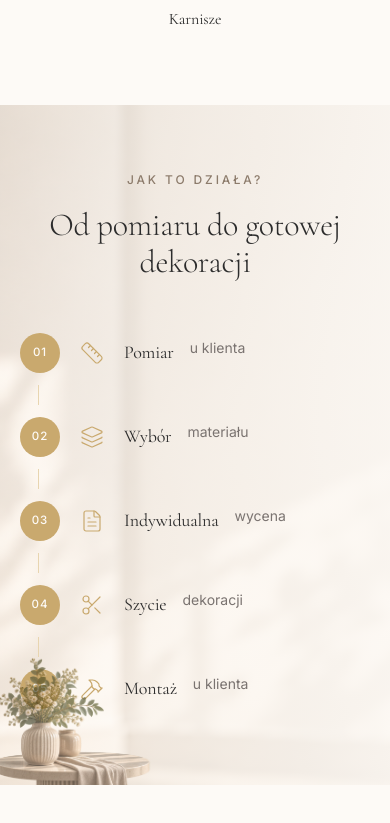
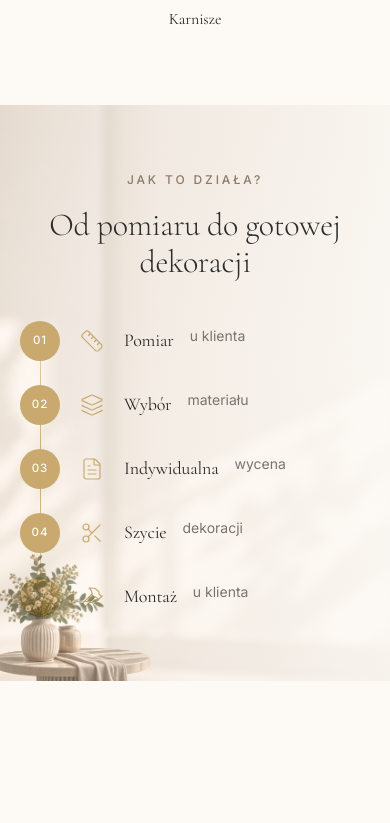
Before and after one commit to web48app/decor-prestige, a React (Vite) app in the folder decor-prestige/: page / in a window 390 px wide. Shown: the part 4086-4909 px from the top of the page. Built offline with nearby package versions, Linux system fonts and the light colour scheme.

Commit message:
Process: animated line reveal + hover dimming

```diff
--- a/decor-prestige/src/components/sections/Process/Process.jsx
+++ b/decor-prestige/src/components/sections/Process/Process.jsx
@@ -11,45 +11,12 @@ const icons = {
   montaz:  <Hammer    size={24} strokeWidth={1.2} />,
 };
 
-function Arrow() {
-  return (
-    <svg
-      className={styles.arrow}
-      width="32" height="12"
-      viewBox="0 0 32 12"
-      fill="none"
-      aria-hidden="true"
-    >
-      <line x1="0" y1="6" x2="26" y2="6" stroke="currentColor" strokeWidth="1" />
-      <polyline points="22,2 28,6 22,10" fill="none" stroke="currentColor" strokeWidth="1" strokeLinejoin="round" />
-    </svg>
-  );
-}
-
+/* Każdy krok — pojawia się po tym jak linia go "dosięgnie" */
 function Step({ step, index }) {
-  const ref = useRef(null);
-
-  useEffect(() => {
-    const el = ref.current;
-    if (!el) return;
-    const observer = new IntersectionObserver(
-      ([entry]) => {
-        if (entry.isIntersecting) {
-          el.classList.add(styles.visible);
-          observer.disconnect();
-        }
-      },
-      { threshold: 0.2 }
-    );
-    observer.observe(el);
-    return () => observer.disconnect();
-  }, []);
-
   return (
     <li
-      ref={ref}
-      className={`${styles.step} ${styles.fadeIn}`}
-      style={{ transitionDelay: `${index * 0.1}s` }}
+      className={styles.step}
+      style={{ '--step-delay': `${0.3 + index * 0.35}s` }}
     >
       <span className={styles.num}>{step.num}</span>
       <div className={styles.iconWrap} aria-hidden="true">
@@ -62,41 +29,47 @@ function Step({ step, index }) {
 }
 
 export default function Process() {
-  const headingRef = useRef(null);
+  const headingRef  = useRef(null);
+  const processRef  = useRef(null);
 
+  /* Nagłówek fade-in */
   useEffect(() => {
     const el = headingRef.current;
     if (!el) return;
-    const observer = new IntersectionObserver(
-      ([entry]) => {
-        if (entry.isIntersecting) {
-          el.classList.add(styles.visible);
-          observer.disconnect();
+    const io = new IntersectionObserver(
+      ([e]) => { if (e.isIntersecting) { el.classList.add(styles.visible); io.disconnect(); } },
+      { threshold: 0.2 }
+    );
+    io.observe(el);
+    return () => io.disconnect();
+  }, []);
+
+  /* Linia + kroki — triggerowane jednym observerem na wrapperze */
+  useEffect(() => {
+    const el = processRef.current;
+    if (!el) return;
+    const io = new IntersectionObserver(
+      ([e]) => {
+        if (e.isIntersecting) {
+          el.classList.add(styles.animate);
+          io.disconnect();
         }
       },
-      { threshold: 0.2 }
+      { threshold: 0.25 }
     );
-    observer.observe(el);
-    return () => observer.disconnect();
+    io.observe(el);
+    return () => io.disconnect();
   }, []);
 
   return (
     <section id="proces" className={styles.section} aria-labelledby="process-heading">
 
-      {/* Dekoracyjny kwiat — absolutnie pozycjonowany */}
-      <img
-        src="/process-flower.png"
-        alt=""
-        className={styles.flower}
-        aria-hidden="true"
-      />
+      <img src="/process-flower.png" alt="" className={styles.flower} aria-hidden="true" />
 
       <div className={styles.inner}>
+
         {/* Nagłówek */}
-        <div
-          className={`${styles.header} ${styles.fadeIn}`}
-          ref={headingRef}
-        >
+        <div className={`${styles.header} ${styles.fadeIn}`} ref={headingRef}>
           <p className={styles.eyebrow}>Jak to działa?</p>
           <h2 id="process-heading" className={styles.heading}>
             Od pomiaru do gotowej dekoracji
@@ -104,23 +77,18 @@ export default function Process() {
         </div>
 
         {/* Proces */}
-        <div className={styles.processWrap}>
+        <div className={styles.processWrap} ref={processRef}>
+          {/* Animowana linia biegnąca przez środek kółek */}
+          <div className={styles.line} aria-hidden="true" />
+
           <ol className={styles.list}>
-            {steps.flatMap((step, i) => {
-              const items = [<Step key={step.id} step={step} index={i} />];
-              if (i < steps.length - 1) {
-                items.push(
-                  <li key={`arrow-${i}`} className={styles.arrowItem} aria-hidden="true">
-                    <Arrow />
-                  </li>
-                );
-              }
-              return items;
-            })}
+            {steps.map((step, i) => (
+              <Step key={step.id} step={step} index={i} />
+            ))}
           </ol>
         </div>
+
       </div>
-
     </section>
   );
 }
--- a/decor-prestige/src/components/sections/Process/Process.module.css
+++ b/decor-prestige/src/components/sections/Process/Process.module.css
@@ -1,44 +1,39 @@
 /* ============================================================
    PROCESS — Od pomiaru do gotowej dekoracji
    Tło: process-bg.png + ivory overlay + kwiatek dekoracyjny
+   Animacja: linia rysuje się od lewej, kroki pojawiają się sekwencyjnie
    ============================================================ */
 
-/* Zeruj sekcję (section base dodaje padding) */
 .section {
   position: relative;
   padding: 0;
-  overflow: visible; /* kwiatek wychodzi poza górną krawędź */
+  overflow: visible;
 
-  /* Tło */
   background-image: url('/process-bg.png');
   background-size: cover;
   background-position: left center;
   background-repeat: no-repeat;
-
-  /* Overlay — gradient: bardziej transparentny po lewej,
-     pełny ivory po prawej (czytelność procesu) */
-  background-color: transparent;
 }
 
-/* Gradient overlay przez pseudo-element */
+/* Gradient overlay */
 .section::before {
   content: '';
   position: absolute;
   inset: 0;
   background: linear-gradient(
     to right,
-    rgba(253, 250, 246, 0.55) 0%,
+    rgba(253, 250, 246, 0.52) 0%,
     rgba(253, 250, 246, 0.80) 40%,
-    rgba(253, 250, 246, 0.92) 100%
+    rgba(253, 250, 246, 0.93) 100%
   );
   z-index: 0;
   pointer-events: none;
 }
 
-/* ---- Kwiatek dekoracyjny ---- */
+/* ---- Kwiatek ---- */
 .flower {
   position: absolute;
-  bottom: 0;           /* przyklejony do dołu sekcji */
+  bottom: 0;
   left: clamp(-10px, -0.5vw, 0px);
   width: clamp(220px, 28vw, 420px);
   opacity: 0.88;
@@ -49,18 +44,16 @@
   object-position: bottom left;
 }
 
-/* ---- Wewnętrzna zawartość — nad overlay ---- */
+/* ---- Inner ---- */
 .inner {
   position: relative;
   z-index: 2;
   max-width: var(--container-width);
   margin: 0 auto;
-  padding:
-    var(--section-padding-y)
-    var(--container-padding);
+  padding: var(--section-padding-y) var(--container-padding);
 }
 
-/* ---- Fade-in ---- */
+/* ---- Nagłówek fade-in ---- */
 .fadeIn {
   opacity: 0;
   transform: translateY(20px);
@@ -100,40 +93,63 @@
 }
 
 /* ============================================================
-   PROCESS LIST
+   PROCESS WRAP — zawiera linię i listę
    ============================================================ */
 
 .processWrap {
+  position: relative;
   display: flex;
   justify-content: center;
 }
 
+/* ============================================================
+   ANIMOWANA LINIA
+   Rysuje się od lewej do prawej po dodaniu klasy .animate
+   ============================================================ */
+
+.line {
+  position: absolute;
+  /* wyśrodkuj pionowo z kółkami (kółko 48px, więc 24px od góry listy) */
+  top: 24px;
+  left: 0;
+  right: 0;
+  height: 1px;
+  background: linear-gradient(
+    to right,
+    var(--color-accent-light),
+    var(--color-accent),
+    var(--color-accent-light)
+  );
+  transform-origin: left center;
+  transform: scaleX(0);
+  transition: transform 1.4s cubic-bezier(0.4, 0, 0.2, 1);
+}
+
+/* Linia startuje po .animate */
+.animate .line {
+  transform: scaleX(1);
+}
+
+/* ============================================================
+   LISTA KROKÓW
+   ============================================================ */
+
 .list {
+  position: relative;
+  z-index: 1; /* nad linią */
   display: flex;
-  align-items: center;
-  gap: 0;
+  align-items: flex-start;
+  justify-content: space-between;
+  width: 100%;
+  max-width: 900px;
   list-style: none;
   padding: 0;
   margin: 0;
-  flex-wrap: nowrap;
-}
-
-/* ---- Strzałki między krokami ---- */
-.arrowItem {
-  display: flex;
-  align-items: center;
-  color: var(--color-accent-light);
-  flex-shrink: 0;
-  padding: 0 var(--space-2);
-}
-
-.arrow {
-  display: block;
-  flex-shrink: 0;
 }
 
 /* ============================================================
    SINGLE STEP
+   Pojawia się z opóźnieniem (--step-delay) po .animate
    ============================================================ */
 
 .step {
@@ -141,9 +157,39 @@
   flex-direction: column;
   align-items: center;
   gap: var(--space-4);
-  flex-shrink: 0;
-  width: clamp(130px, 16vw, 180px);
+  flex: 1;
   text-align: center;
+  cursor: default;
+
+  /* Domyślnie ukryty */
+  opacity: 0;
+  transform: translateY(16px);
+  transition:
+    opacity 0.55s ease var(--step-delay, 0s),
+    transform 0.55s ease var(--step-delay, 0s);
+}
+
+/* Pojawia się po .animate na wrapperze */
+.animate .step {
+  opacity: 1;
+  transform: translateY(0);
+}
+
+/* Hover: przyciemnia rodzeństwo */
+.list:has(.step:hover) .step {
+  opacity: 0.35;
+  transform: scale(0.97);
+  transition:
+    opacity 0.25s ease,
+    transform 0.25s ease;
+}
+
+.list:has(.step:hover) .step:hover {
+  opacity: 1;
+  transform: scale(1.04);
+  transition:
+    opacity 0.25s ease,
+    transform 0.25s ease;
 }
 
 /* ---- Numer ---- */
@@ -161,6 +207,12 @@
   font-weight: 500;
   letter-spacing: 0.08em;
   flex-shrink: 0;
+  transition: background 0.3s ease, transform 0.3s ease;
+}
+
+.step:hover .num {
+  background: var(--color-accent-dark);
+  transform: scale(1.1);
 }
 
 /* ---- Ikona ---- */
@@ -171,6 +223,11 @@
   color: var(--color-accent);
   width: 32px;
   height: 32px;
+  transition: color 0.3s ease;
+}
+
+.step:hover .iconWrap {
+  color: var(--color-accent-dark);
 }
 
 /* ---- Tytuł ---- */
@@ -196,17 +253,9 @@
    ============================================================ */
 
 @media (max-width: 860px) {
-  .step {
-    width: clamp(100px, 15vw, 140px);
-    gap: var(--space-3);
-  }
-
-  .arrow {
-    width: 24px;
-  }
-
-  .arrowItem {
-    padding: 0 var(--space-1);
+  .list {
+    max-width: 100%;
+    gap: var(--space-2);
   }
 
   .num {
@@ -215,14 +264,22 @@
     font-size: 0.72rem;
   }
 
+  .line {
+    top: 20px;
+  }
+
   .title {
     font-size: var(--font-size-md);
+  }
+
+  .step {
+    gap: var(--space-3);
   }
 }
 
 /* ============================================================
    RESPONSIVE — MOBILE
-   Pionowy timeline
+   Pionowy timeline, linia pionowa
    ============================================================ */
 
 @media (max-width: 600px) {
@@ -241,52 +298,66 @@
     justify-content: flex-start;
   }
 
+  /* Linia pionowa na mobile */
+  .line {
+    top: 0;
+    bottom: 0;
+    left: 20px; /* środek kółka 40px */
+    right: auto;
+    width: 1px;
+    height: auto;
+    transform-origin: top center;
+    transform: scaleY(0);
+    background: linear-gradient(
+      to bottom,
+      var(--color-accent-light),
+      var(--color-accent),
+      var(--color-accent-light)
+    );
+    transition: transform 1.4s cubic-bezier(0.4, 0, 0.2, 1);
+  }
+
+  .animate .line {
+    transform: scaleY(1);
+  }
+
   .list {
     flex-direction: column;
     align-items: flex-start;
-    gap: 0;
+    gap: var(--space-6);
     width: 100%;
+    padding-left: 0;
   }
 
-  /* Krok — poziomy układ na mobile */
   .step {
     flex-direction: row;
     align-items: center;
     text-align: left;
     width: 100%;
     gap: var(--space-4);
-    padding: var(--space-3) 0;
+    transform: translateX(-12px);
+  }
+
+  .animate .step {
+    transform: translateX(0);
+  }
+
+  /* Hover nie działa tak dobrze na touch — wyłącz przyciemnianie */
+  .list:has(.step:hover) .step {
+    opacity: 1;
+    transform: translateX(0);
+  }
+  .list:has(.step:hover) .step:hover {
+    transform: translateX(4px);
   }
 
   .num {
     flex-shrink: 0;
-  }
-
-  .iconWrap {
-    flex-shrink: 0;
-  }
-
-  /* Tekst kroku */
-  .stepText {
-    display: flex;
-    flex-direction: column;
+    width: 40px;
+    height: 40px;
   }
 
   .title {
     font-size: var(--font-size-md);
   }
-
-  /* Strzałki — pionowe na mobile */
-  .arrowItem {
-    padding: 0 0 0 calc(36px / 2 - 0.5px); /* wyrównanie do środka kółka */
-    margin-left: calc(36px / 2 - 0.5px);
-    height: var(--space-5);
-    border-left: 1px solid var(--color-accent-light);
-    display: block;
-  }
-
-  /* Ukryj SVG strzałkę na mobile — używamy border-left */
-  .arrowItem .arrow {
-    display: none;
-  }
 }
```
